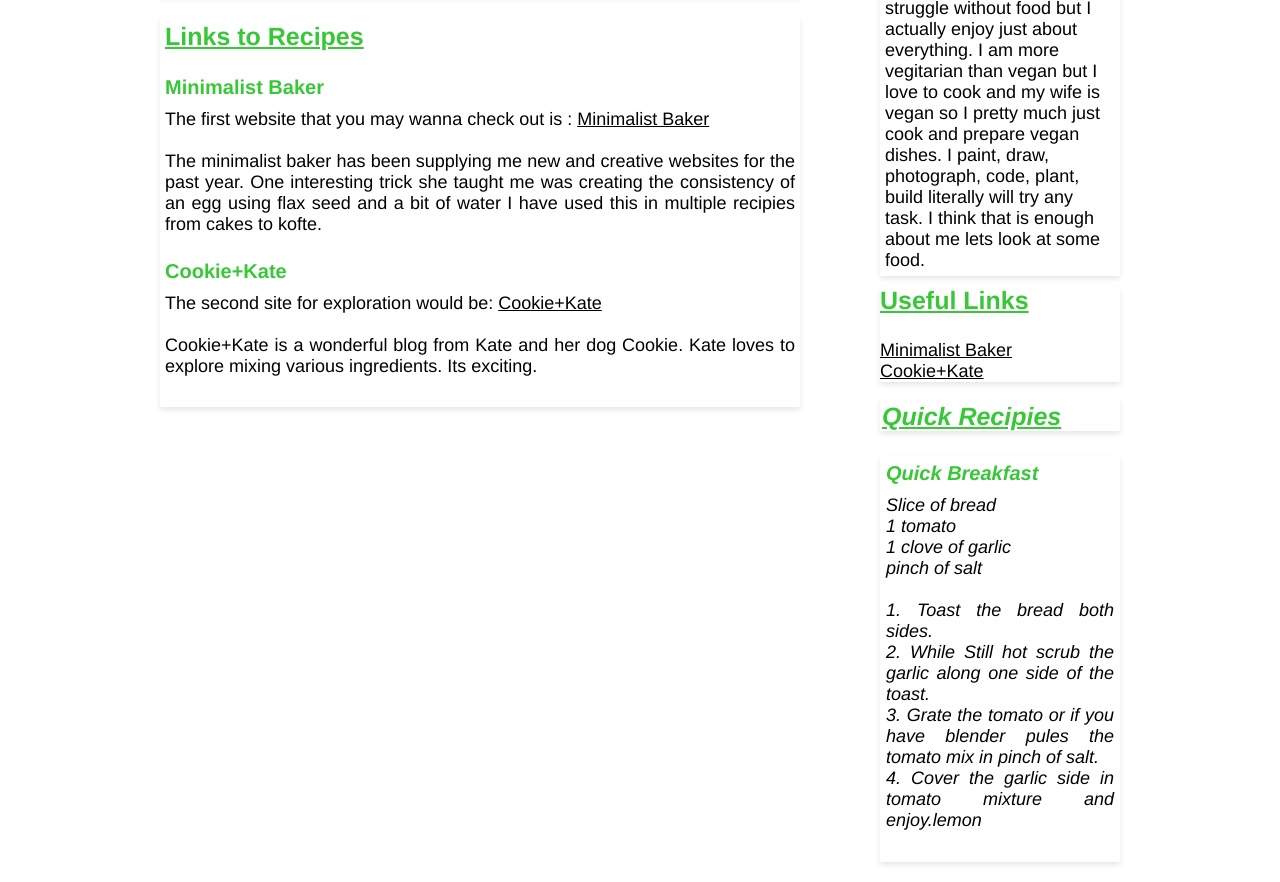
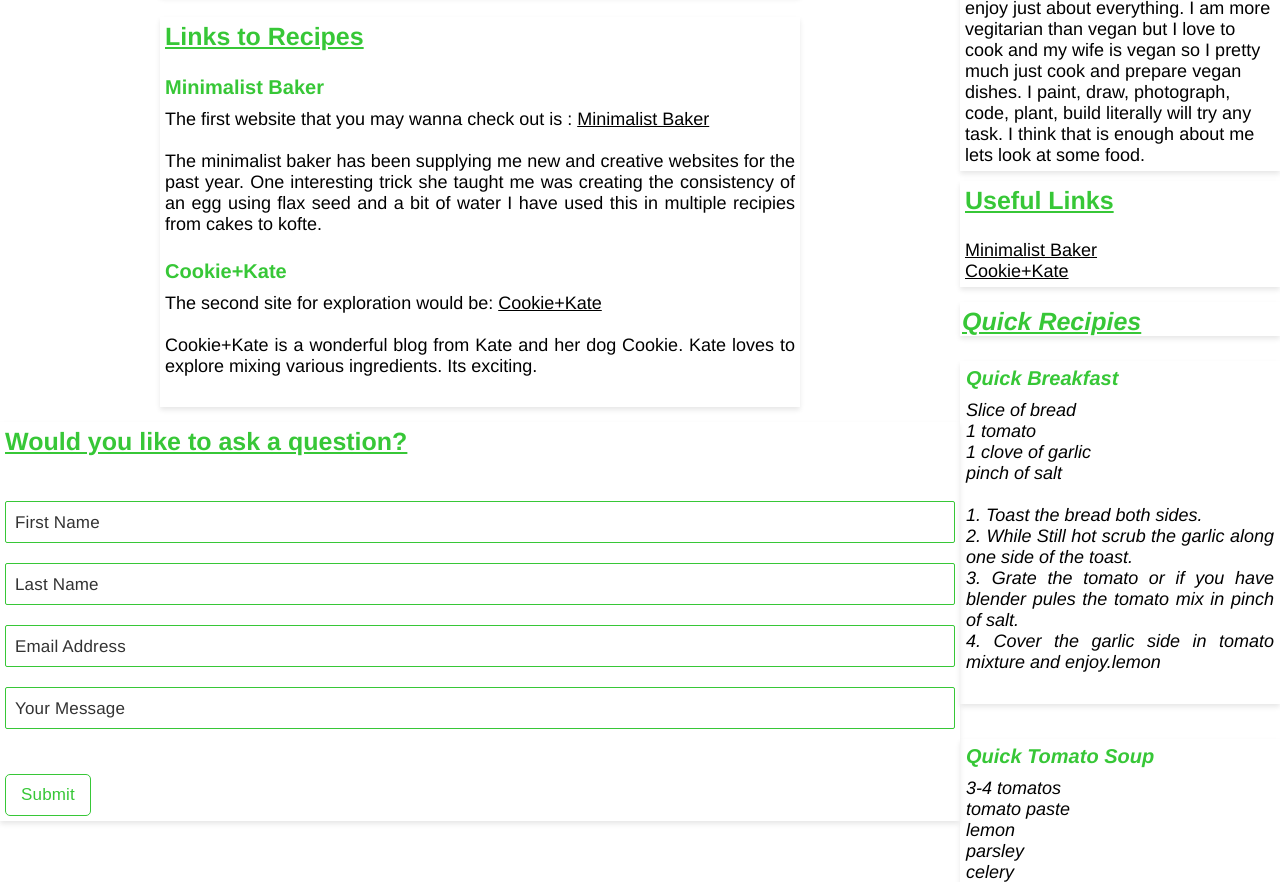
Before and after one commit to dominic-murray/VBlog, a plain HTML site: page index.html in a window 1280 px wide. Shown: the part 265-1147 px from the top of the page. Drawn offline with Linux system fonts and the light colour scheme.

Commit message:
Add files via upload
A little more tweaking still messy but will be fixing!

```diff
--- a/index.html
+++ b/index.html
@@ -45,6 +45,7 @@
 
             </div>
         </section>
+            </div>
 
             <div class="creator">
                 <div class="creator__info">
@@ -122,8 +123,7 @@
                 </div>
             </section>
 
-
-           <section class="section__form">
+           <div class="section__form">
                <form method="post" action="#" class="contact__form">
             <div class="form__title">
                 <h2>Would you like to ask a question?</h2>
@@ -150,10 +150,11 @@
     <button>Submit</button>
   </div>
   </form>
- </div>
-</section>
+</div>
 
-            <div class="clearfix"></div>
+
+
+ <div class="clearfix"></div>
 
 
  </body>
--- a/style.css
+++ b/style.css
@@ -121,7 +121,7 @@
 .blog__other-posts {
     margin-top: 15px;
     width: 25%;
-    float:left;
+    float:right;
     font-style: oblique;
 }
 
@@ -153,6 +153,7 @@
     width: 25%;
     float: right;
     box-shadow: 0 3px 5px #e8e8e8;
+    padding: 5px;
 
 
 }
@@ -173,8 +174,21 @@
 
 
 
+.section__form{
+    box-shadow: 0 3px 5px #e8e8e8;
+    width: 75%;
+    float:left;
+    margin-top: 10px;
+    margin: 15px auto 0 auto;
+}
 
+.form__title {
+    padding: 5px;
+}
 
+.contact {
+    padding: 5px;
+}
 
 form button{
   margin-top: 35px;
```
